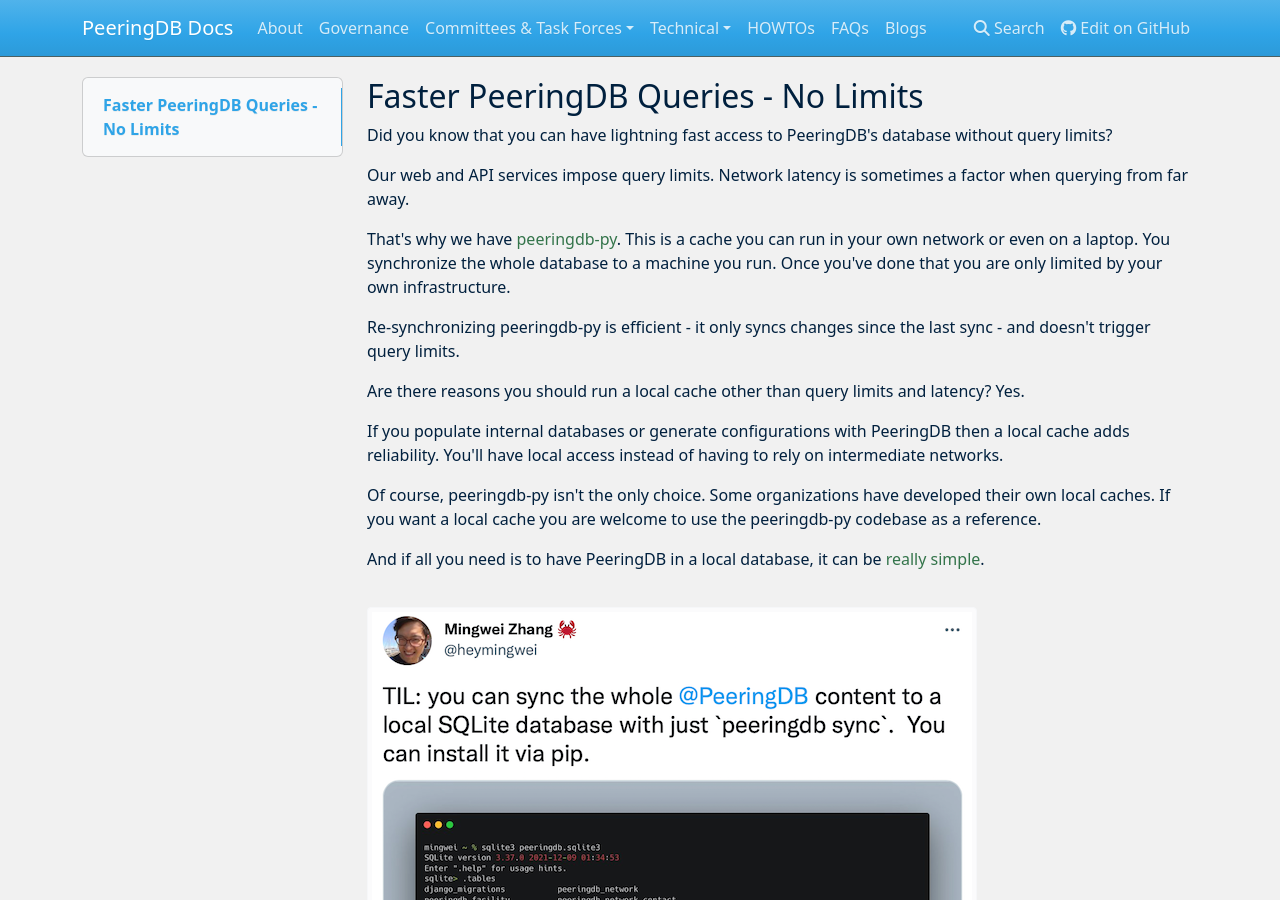
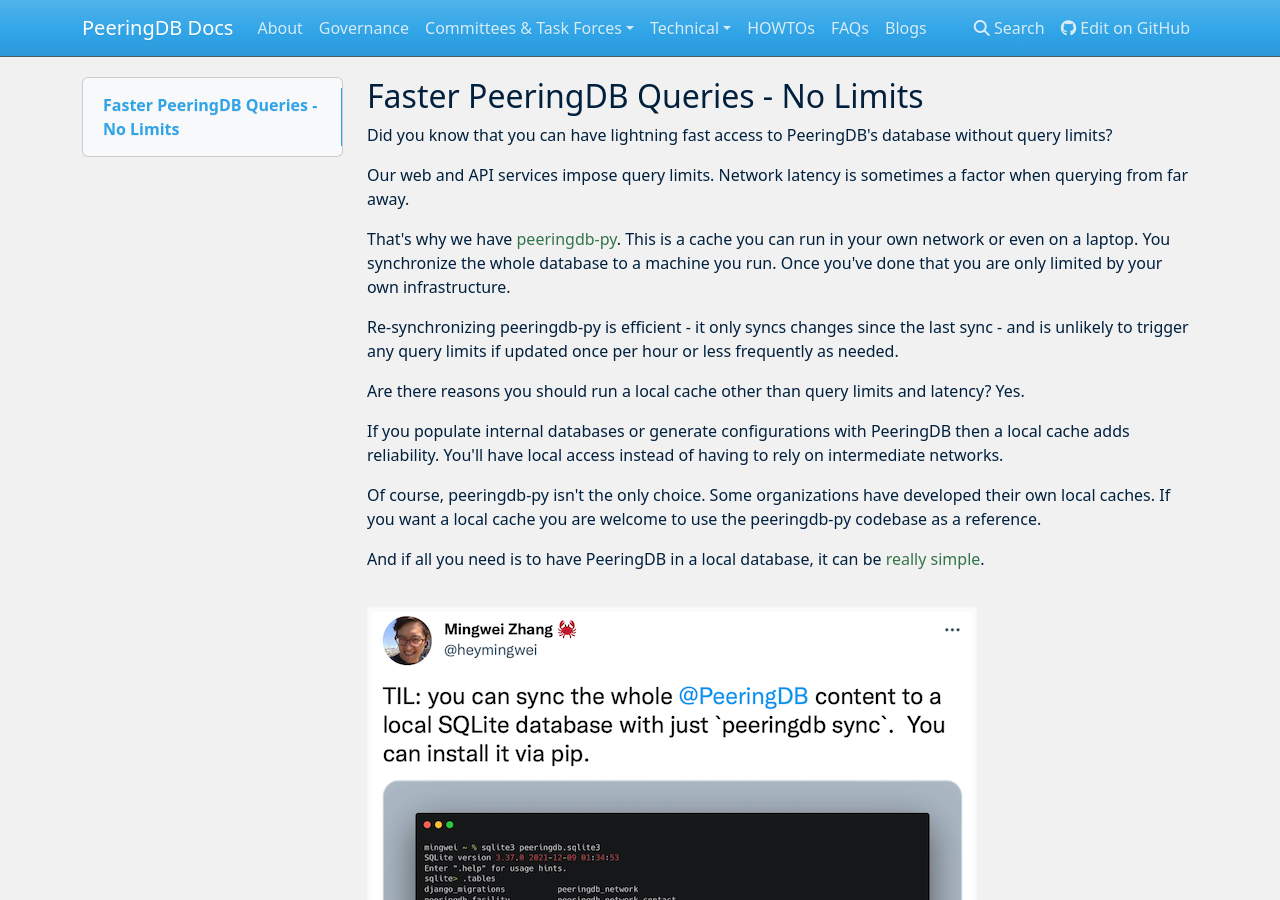
Before and after one commit to peeringdb/docs, an MkDocs documentation site: the page built from docs/blog/faster_queries.md, in a window 1280 px wide and 900 px high. Built offline with MkDocs 1.6.1, drawn with Linux system fonts in a browser that asks for light colours; nearby versions of some CDN libraries.

Commit message:
Update faster_queries.md
Adds caveat on query limits suggest by Chris

```diff
--- a/docs/blog/faster_queries.md
+++ b/docs/blog/faster_queries.md
@@ -6,7 +6,7 @@
 
 That's why we have [peeringdb-py](https://github.com/peeringdb/peeringdb-py/). This is a cache you can run in your own network or even on a laptop. You synchronize the whole database to a machine you run. Once you've done that you are only limited by your own infrastructure.
 
-Re-synchronizing peeringdb-py is efficient - it only syncs changes since the last sync - and doesn't trigger query limits.
+Re-synchronizing peeringdb-py is efficient - it only syncs changes since the last sync - and is unlikely to trigger any query limits if updated once per hour or less frequently as needed.
 
 Are there reasons you should run a local cache other than query limits and latency? Yes.
 
```
